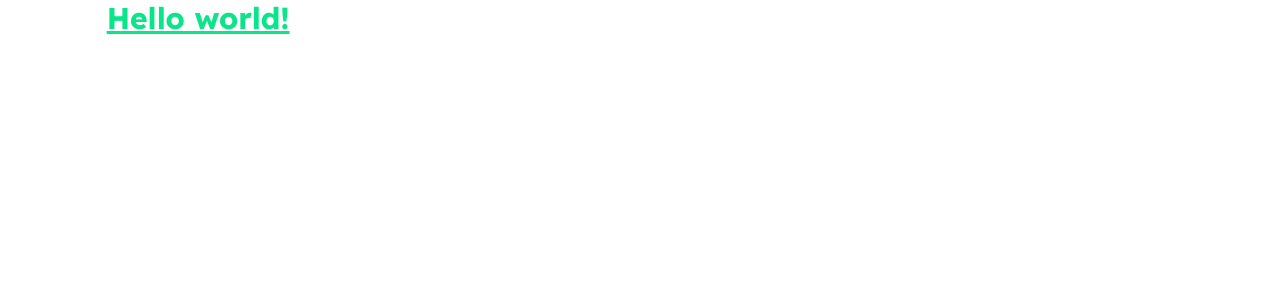
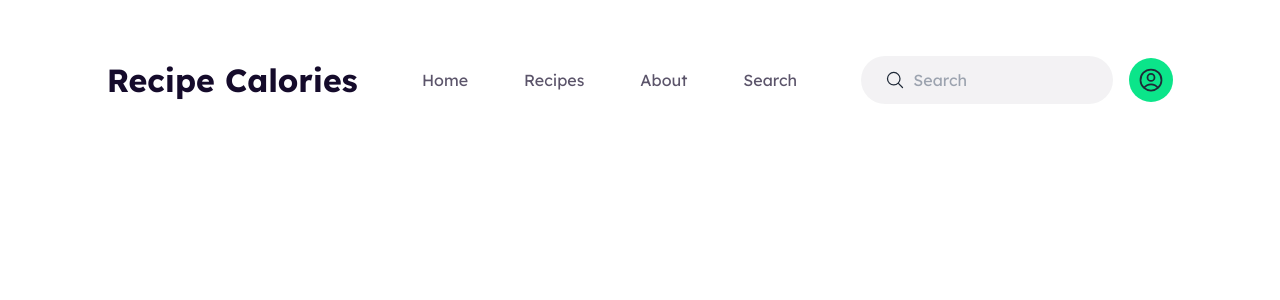
Before and after one commit to Yamin39/Recipe-Calories, a React (Vite) app: page / in a window 1280 px wide. Shown: the top 300 px of the page. Built offline with nearby package versions, Linux system fonts and the light colour scheme.

Commit message:
added nav bar

```diff
--- a/src/App.jsx
+++ b/src/App.jsx
@@ -1,9 +1,10 @@
 import "./App.css";
+import Header from "./components/Header/Header";
 
 function App() {
   return (
-    <div className="w-10/12 mx-auto max-w-[1440px] font-lexend">
-      <h1 className="text-3xl font-bold underline text-primary-green">Hello world!</h1>
+    <div className="w-10/12 mx-auto max-w-[1440px] mt-6 md:mt-12 mb-24 font-lexend">
+      <Header></Header>
     </div>
   );
 }
--- /dev/null
+++ b/src/components/Header/Header.jsx
@@ -0,0 +1,11 @@
+import Navbar from "./Navbar/Navbar";
+
+const Header = () => {
+  return (
+    <header>
+      <Navbar></Navbar>
+    </header>
+  );
+};
+
+export default Header;
--- /dev/null
+++ b/src/components/Header/Navbar/Navbar.jsx
@@ -0,0 +1,66 @@
+const Navbar = () => {
+  return (
+    <nav className="navbar justify-between p-0">
+      <div>
+        <div className="dropdown">
+          <div tabIndex={0} role="button" className="btn btn-ghost lg:hidden pl-0">
+            <svg xmlns="http://www.w3.org/2000/svg" className="h-7 w-7" fill="none" viewBox="0 0 24 24" stroke="currentColor">
+              <path strokeLinecap="round" strokeLinejoin="round" strokeWidth="2" d="M4 6h16M4 12h8m-8 6h16" />
+            </svg>
+          </div>
+          <ul tabIndex={0} className="menu menu-sm dropdown-content mt-3 z-[1] p-2 shadow bg-base-100 rounded-box w-52">
+            <li>
+              <a>Home</a>
+            </li>
+            <li>
+              <a>Recipes</a>
+            </li>
+            <li>
+              <a>About</a>
+            </li>
+            <li>
+              <a>Search</a>
+            </li>
+          </ul>
+        </div>
+        <a className="text-2xl md:text-[2rem] font-bold text-dark-full">Recipe Calories</a>
+      </div>
+      <div className="hidden lg:flex">
+        <ul className="menu menu-horizontal xl:gap-6 p-0 text-base text-dark-70">
+          <li>
+            <a>Home</a>
+          </li>
+          <li>
+            <a>Recipes</a>
+          </li>
+          <li>
+            <a>About</a>
+          </li>
+          <li>
+            <a>Search</a>
+          </li>
+        </ul>
+      </div>
+      <div>
+        <label className="flex gap-2 justify-center items-center bg-[#150B2B0D] px-6 py-3 rounded-[3.125rem]">
+          <svg xmlns="http://www.w3.org/2000/svg" fill="none" viewBox="0 0 24 24" strokeWidth={1.5} stroke="currentColor" className="w-5 h-5">
+            <path strokeLinecap="round" strokeLinejoin="round" d="m21 21-5.197-5.197m0 0A7.5 7.5 0 1 0 5.196 5.196a7.5 7.5 0 0 0 10.607 10.607Z" />
+          </svg>
+          <input className="bg-transparent outline-none w-16 sm:w-32 xl:w-44" type="search" placeholder="Search" />
+        </label>
+
+        <a className="rounded-full p-2 bg-primary-green ml-4">
+          <svg xmlns="http://www.w3.org/2000/svg" fill="none" viewBox="0 0 24 24" strokeWidth={1.5} stroke="currentColor" className="w-7 h-7">
+            <path
+              strokeLinecap="round"
+              strokeLinejoin="round"
+              d="M17.982 18.725A7.488 7.488 0 0 0 12 15.75a7.488 7.488 0 0 0-5.982 2.975m11.963 0a9 9 0 1 0-11.963 0m11.963 0A8.966 8.966 0 0 1 12 21a8.966 8.966 0 0 1-5.982-2.275M15 9.75a3 3 0 1 1-6 0 3 3 0 0 1 6 0Z"
+            />
+          </svg>
+        </a>
+      </div>
+    </nav>
+  );
+};
+
+export default Navbar;
--- a/src/index.css
+++ b/src/index.css
@@ -1,3 +1,9 @@
 @tailwind base;
 @tailwind components;
 @tailwind utilities;
+
+@media screen and (max-width: 640px) {
+  html {
+    font-size: 3.5vw;
+  }
+}
```
